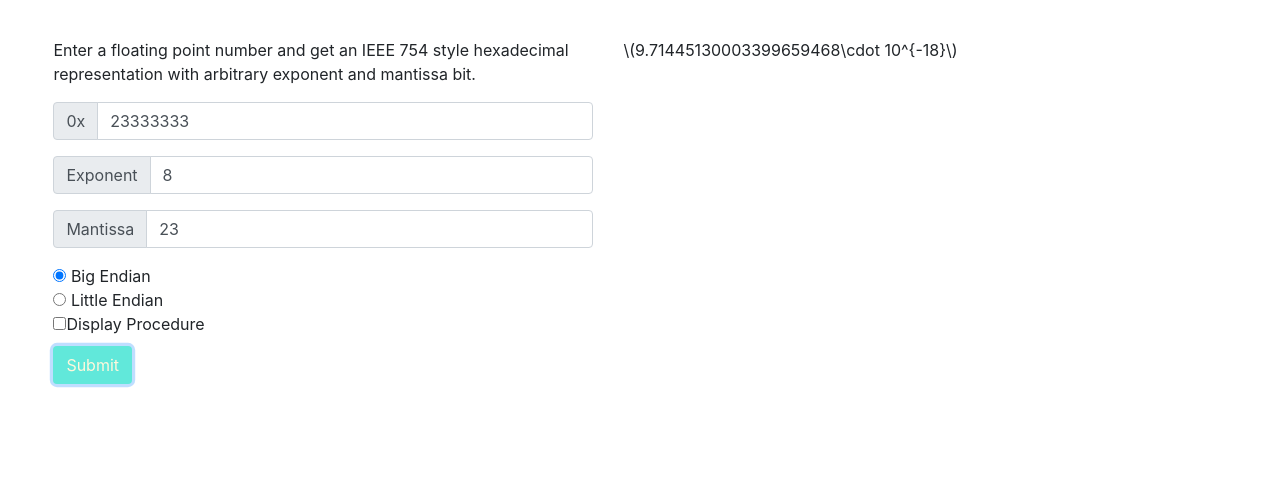
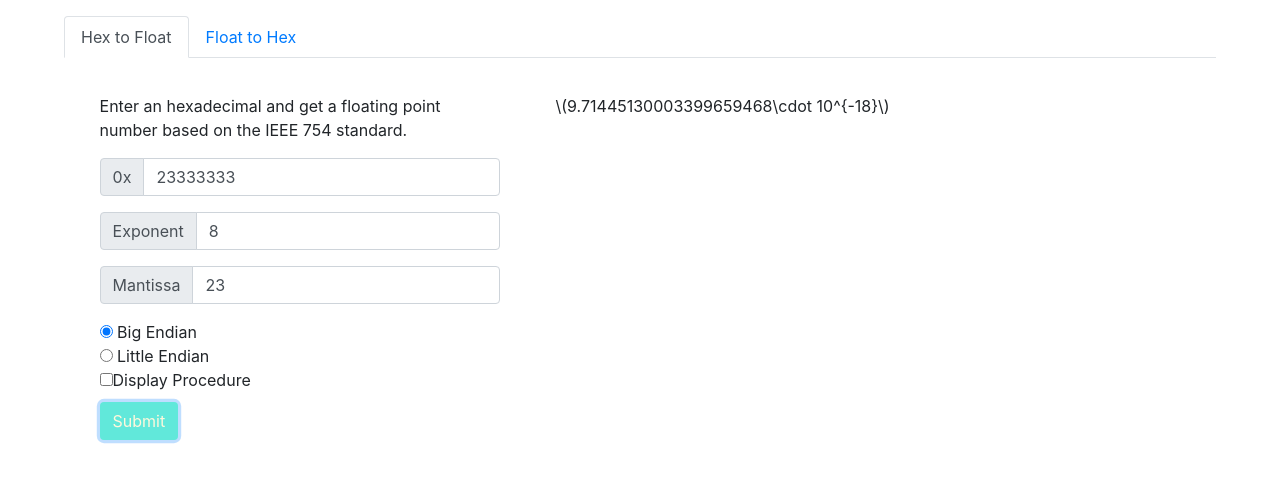
Before and after one commit to kaiyingshan/floating-point-converter, a website: page floatingpoint/index.html in a window 1280 px wide. Both pictures are taken after a click on the button "Submit". Drawn offline with nearby package versions, Linux system fonts and the light colour scheme; some packages are replaced by stand-ins of ours.

Commit message:
added html code for float to hex used bootstrap nav tabs

```diff
--- a/floatingpoint/convert.js
+++ b/floatingpoint/convert.js
@@ -55,7 +55,7 @@ function hexToFloat() {
     let mantissa = raw.substring(1 + exp, 1 + exp + mts);
 
     procedure.innerHTML += 'Sign bit: ' + sign + ' => ' + (sign === '1' ? 'Negative' : 'Positive');
-    procedure.innerHTML += '<br>Exponent bits: ' + exponent + '\\(\\ \\rightarrow\\ ';
+    procedure.innerHTML += '<br>Exponent bits: ' + exponent + '\\(\\ \\rightarrow\\ \\)';
 
     let exponentNum = 0;
     let first_exp = true;
@@ -63,26 +63,27 @@ function hexToFloat() {
         if (exponent.substring(i, i + 1) === '1') {
             exponentNum += 2 ** (exp - 1 - i);
             if (!first_exp) {
-                procedure.innerHTML += '+';
+                procedure.innerHTML += '\\(+\\)';
             } else {
                 first_exp = false;
             }
-            procedure.innerHTML += '2^{' + (exp - 1 - i) + '}';
+            procedure.innerHTML += '\\(2^{' + (exp - 1 - i) + '}\\)';
         }
     }
-    procedure.innerHTML += '\\ \\rightarrow\\ ' + exponentNum + '-(2^{' + (exp - 1) + '} - 1)';
+    procedure.innerHTML += '\\(\\ \\rightarrow\\ ' + exponentNum + '-(2^{' + (exp - 1) + '} - 1)';
 
     exponentNum -= 2 ** (exp - 1) - 1;
 
     procedure.innerHTML += '\\ =\\ ' + exponentNum + '\\)';
 
-    procedure.innerHTML += '<br>Mantissa bits: ' + mantissa;
-    procedure.innerHTML += '<br>';
+    procedure.innerHTML += '<br>Mantissa bits: ' + mantissa + '\\(\\rightarrow\\)';
 
     let mantissaNum = 1;
+    procedure.innerHTML += '\\(1\\)';
     for (let i = 0; i < mantissa.length; i++) {
         if (mantissa.substring(i, i + 1) === '1') {
             mantissaNum += 2 ** (-1 * (i + 1));
+            procedure.innerHTML += '\\(+\\frac{1}{2^{' + (i + 1) + '}}\\)';
         }
     }
 
@@ -97,6 +98,8 @@ function hexToFloat() {
     // result = mts * (2 ** exp)
 
     const result = mts_decimal.mul(Decimal.pow(two, exp_decimal));
+
+    procedure.innerHTML += '<br>';
 
     procedure.innerHTML +=
         'result = \\(' +
@@ -195,4 +198,4 @@ function floattohex() {
     let hex = parseInt(bin, 2).toString(16);
 
     document.getElementById('hex-result').innerHTML = '0x' + hex;
-}
+};
--- a/floatingpoint/index.html
+++ b/floatingpoint/index.html
@@ -37,16 +37,28 @@
     </style>
 </head>
 
-<body>
-    <div class="container" style="margin:3%">
-        <div class="row">
-            <div class="col">
-                <p>Enter a floating point number and get an IEEE 754 style hexadecimal representation with arbitrary
-                    exponent and mantissa bit.</p>
+<body style="width:90%; margin: auto auto;">
+
+
+    <ul class="nav nav-tabs mt-3" id="myTab" role="tablist">
+        <li class="nav-item">
+            <a class="nav-link active" id="home-tab" data-toggle="tab" href="#hex2float" role="tab">Hex to Float</a>
+        </li>
+        <li class="nav-item">
+            <a class="nav-link" id="profile-tab" data-toggle="tab" href="#float2hex" role="tab">Float to Hex</a>
+        </li>
+
+    </ul>
+    <div class="tab-content" id="myTabContent">
+        <div class="tab-pane fade show active" id="hex2float" role="tabpanel">
+            <table style="margin: 3%;">
+                <tr>
+                    <td style="width: 40%; padding-right: 5%;">
+                        <p>Enter an hexadecimal and get a floating point number based on the IEEE 754 standard.</p>
 
                         <div class="input-group mb-3">
                             <div class="input-group-prepend">
-                        <span class="input-group-text" >0x</span>
+                                <span class="input-group-text">0x</span>
                             </div>
                             <input type="text" class="form-control" id="hex" value="23333333">
                         </div>
@@ -71,17 +83,56 @@
                         <input type="checkbox" id="procedure" class="mb-3">Display Procedure<br>
 
                         <button type="button" class="btn button mb-3" onclick="hexToFloat()">Submit</button>
-            </div>
-            <div class="col">
+                    </td>
+                    <td style="width: 55%; vertical-align: top;">
                         <p id="convert-result"></p>
                         <p id="proc"></p>
+                    </td>
+
+                </tr>
+            </table>
+        </div>
+        <div class="tab-pane fade" id="float2hex" role="tabpanel" aria-labelledby="profile-tab">
+            <table style="margin: 3%;">
+                <tr>
+                    <td style="width: 40%; padding-right: 5%;">
+                        <p>
+                            Enter a floating point number and get an IEEE 754 style hexadecimal representation.
+                        </p>
+                        <div class="input-group mb-3">
+                            <div class="input-group-prepend">
+                                <span class="input-group-text">Float</span>
+                            </div>
+                            <input type="text" class="form-control" id="float" value="3.1415926">
                         </div>
 
+                        <div class="input-group mb-3">
+                            <div class="input-group-prepend">
+                                <span class="input-group-text">Exponent</span>
+                            </div>
+                            <input type="text" class="form-control" value="8" id="exponent2">
+                        </div>
+
+                        <div class="input-group mb-3">
+                            <div class="input-group-prepend">
+                                <span class="input-group-text">Mantissa</span>
+                            </div>
+                            <input type="text" class="form-control" value="23" id="mantissa2">
+                        </div>
+                        <button type="button" class="btn button mb-3" onclick="floattohex()">Submit</button>
+                    </td>
+                    <td style="width: 55%; vertical-align: top;">
+                        <div id="hex-result"></div>
+                    </td>
+                </tr>
+            </table>
         </div>
     </div>
 
+
+
     <script src='node_modules/decimal.js/decimal.min.js'></script>
-    <script src="convert.js?version=2"></script>
+    <script type="text/javascript" src="convert.js?version=2"></script>
     <!-- Optional JavaScript -->
     <!-- jQuery first, then Popper.js, then Bootstrap JS -->
     <script src="https://code.jquery.com/jquery-3.3.1.slim.min.js"
```
Lines whose indentation alone changed are shown as unchanged.
